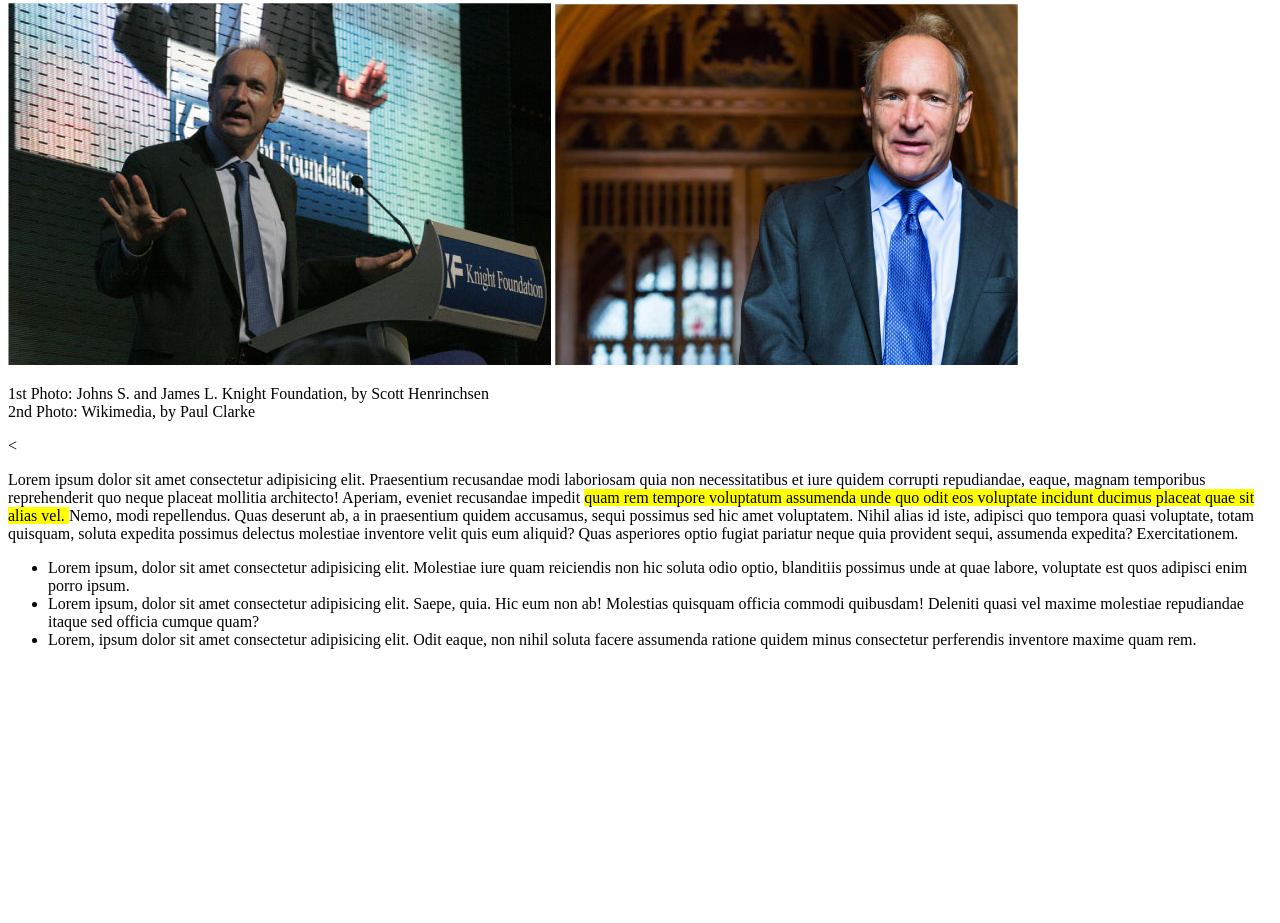
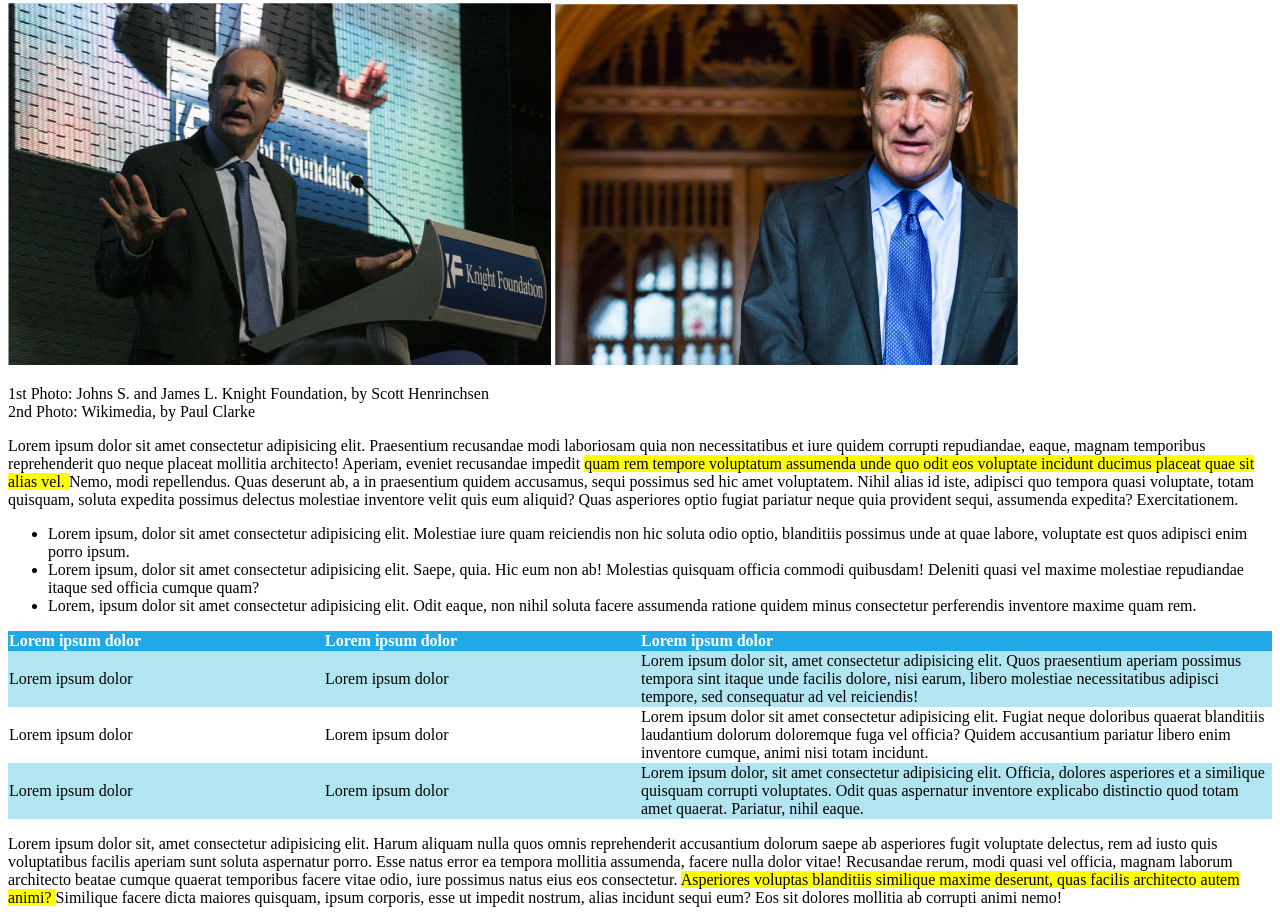
Before and after one commit to anashamimi/html-css-booleaner, a plain HTML site: page index.html in a window 1280 px wide. Shown: the part 206-1129 px from the top of the page. Before the commit the page ends 871 px from the top, so only its background shows below. Drawn offline with Linux system fonts and the light colour scheme.

Commit message:
sezione 3 completata

```diff
--- a/Css/style.css
+++ b/Css/style.css
@@ -13,12 +13,34 @@
     background-image: url(../img/logo.svg);
     background-size: contain;
     background-repeat: no-repeat;
-    background-position: bottom;
-    bottom: 0;
-    left: 0;
+
 
 }
 
 span{
     background-color: yellow;
 }
+
+
+table {
+    width: 100%;
+    border-collapse: collapse;
+  }
+
+  .colonna_stretta {
+    background-color: #20a9e5;
+    color: white;
+    width: 25%;
+    text-align: left;
+  }
+  .colonna_larga {
+    background-color: #20a9e5;
+    color: white;
+    width: 50%;
+    text-align: left;
+
+  }
+
+.riga_colorata{
+    background-color: #b1e5f2;
+}
--- a/index.html
+++ b/index.html
@@ -43,7 +43,7 @@
                 2nd Photo: Wikimedia, by Paul Clarke
             </p>
         </section>
-        < <!-- Sezione 2 -->
+        <!-- Sezione 2 -->
         <section>
             <!-- Descrizione -->
             <p>Lorem ipsum dolor sit amet consectetur adipisicing elit. Praesentium recusandae modi laboriosam quia
@@ -61,22 +61,74 @@
                 tempora quasi voluptate, totam quisquam, soluta expedita possimus delectus molestiae inventore velit
                 quis
                 eum aliquid? Quas asperiores optio fugiat pariatur neque quia provident sequi, assumenda expedita?
-                Exercitationem.</p>
+                Exercitationem.
+            </p>
 
             <!-- Elenco puntato -->
             <ul>
-                    <li>Lorem ipsum, dolor sit amet consectetur adipisicing elit. Molestiae iure quam reiciendis non hic soluta odio optio, blanditiis possimus unde at quae labore, voluptate est quos adipisci enim porro ipsum.</li>
-                    <li>Lorem ipsum, dolor sit amet consectetur adipisicing elit. Saepe, quia. Hic eum non ab! Molestias quisquam officia commodi quibusdam! Deleniti quasi vel maxime molestiae repudiandae itaque sed officia cumque quam?</li>
-                    <li>Lorem, ipsum dolor sit amet consectetur adipisicing elit. Odit eaque, non nihil soluta facere assumenda ratione quidem minus consectetur perferendis inventore maxime quam rem.</li>
+                <li>Lorem ipsum, dolor sit amet consectetur adipisicing elit. Molestiae iure quam reiciendis non hic
+                    soluta odio optio, blanditiis possimus unde at quae labore, voluptate est quos adipisci enim porro
+                    ipsum.</li>
+                <li>Lorem ipsum, dolor sit amet consectetur adipisicing elit. Saepe, quia. Hic eum non ab! Molestias
+                    quisquam officia commodi quibusdam! Deleniti quasi vel maxime molestiae repudiandae itaque sed
+                    officia cumque quam?</li>
+                <li>Lorem, ipsum dolor sit amet consectetur adipisicing elit. Odit eaque, non nihil soluta facere
+                    assumenda ratione quidem minus consectetur perferendis inventore maxime quam rem.</li>
             </ul>
         </section>
 
         <!-- Sezione 3 -->
         <section>
 
+            <!-- Inizio tabella -->
+            <table>
+                <tr>
+                    <th class="colonna_stretta">Lorem ipsum dolor</th>
+                    <th class="colonna_stretta">Lorem ipsum dolor</th>
+                    <th class="colonna_larga">Lorem ipsum dolor</th>
+                </tr>
+                <tr class="riga_colorata">
+                    <td>Lorem ipsum dolor</td>
+                    <td>Lorem ipsum dolor</td>
+                    <td>Lorem ipsum dolor sit, amet consectetur adipisicing elit. Quos praesentium aperiam possimus
+                        tempora sint itaque unde facilis dolore, nisi earum, libero molestiae necessitatibus adipisci
+                        tempore, sed consequatur ad vel reiciendis!</td>
+                </tr>
+                <tr>
+                    <td>Lorem ipsum dolor</td>
+                    <td>Lorem ipsum dolor</td>
+                    <td>Lorem ipsum dolor sit amet consectetur adipisicing elit. Fugiat neque doloribus quaerat
+                        blanditiis laudantium dolorum doloremque fuga vel officia? Quidem accusantium pariatur libero
+                        enim inventore cumque, animi nisi totam incidunt.</td>
+                </tr>
+                <tr class="riga_colorata">
+                    <td>Lorem ipsum dolor</td>
+                    <td>Lorem ipsum dolor</td>
+                    <td>Lorem ipsum dolor, sit amet consectetur adipisicing elit. Officia, dolores asperiores et a
+                        similique quisquam corrupti voluptates. Odit quas aspernatur inventore explicabo distinctio quod
+                        totam amet quaerat. Pariatur, nihil eaque.</td>
+                </tr>
+            </table>
+            <!-- Fine tabella -->
+
+            <!--  -->
+            <!-- Descrizione -->
+            <p>Lorem ipsum dolor sit, amet consectetur adipisicing elit. Harum aliquam nulla quos omnis reprehenderit
+                accusantium dolorum saepe ab asperiores fugit voluptate delectus, rem ad iusto quis voluptatibus facilis
+                aperiam sunt soluta aspernatur porro. Esse natus error ea tempora mollitia assumenda, facere nulla dolor
+                vitae! Recusandae rerum, modi quasi vel officia, magnam laborum architecto beatae cumque quaerat
+                temporibus facere vitae odio, iure possimus natus eius eos consectetur.
+                <span>
+                    Asperiores voluptas blanditiis
+                    similique maxime deserunt, quas facilis architecto autem animi?
+                </span>
+                Similique facere dicta maiores quisquam,
+                ipsum corporis, esse ut impedit nostrum, alias incidunt sequi eum? Eos sit dolores mollitia ab corrupti
+                animi nemo!
+            </p>
         </section>
 
-            <!-- Sezione 3 -->
+        <!-- Sezione 4 -->
         <section>
 
         </section>
```
Lines whose indentation alone changed are shown as unchanged.
